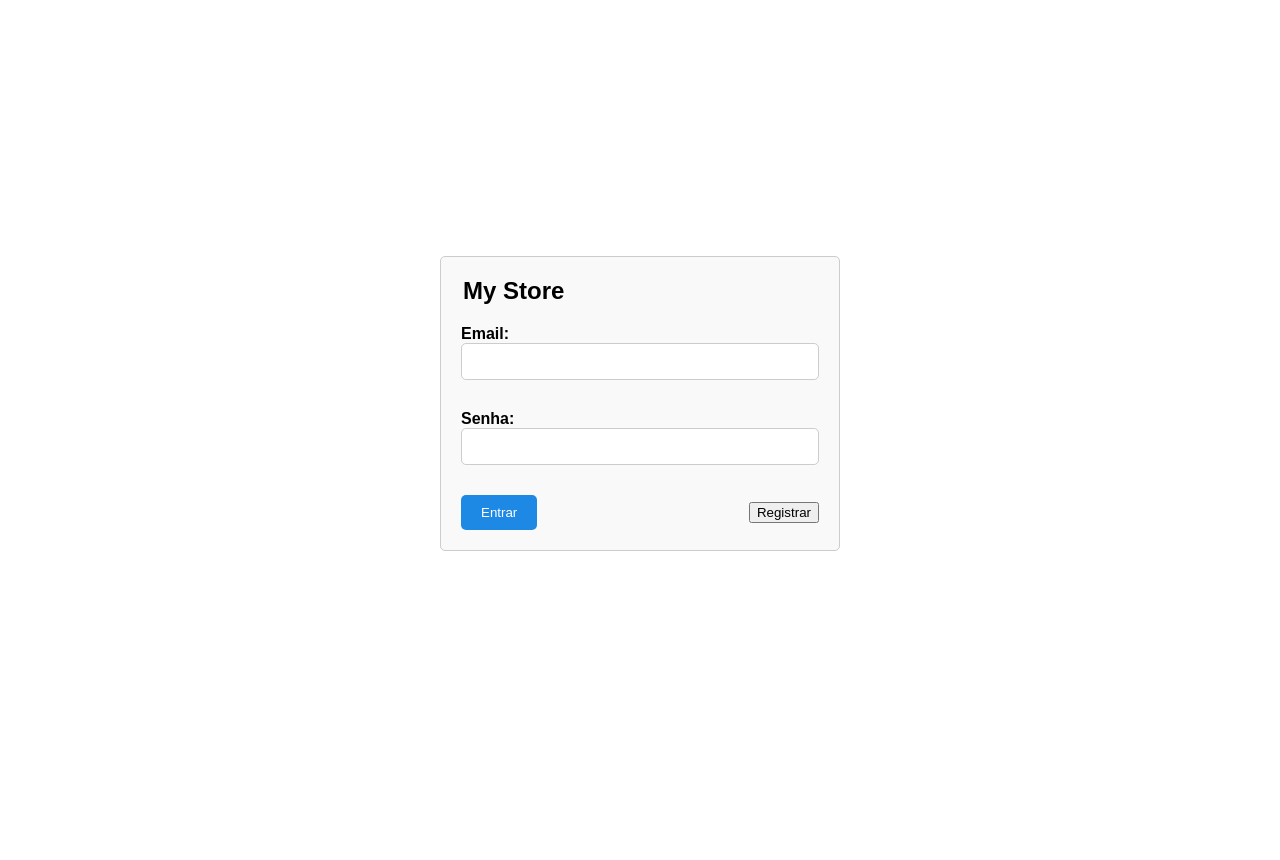
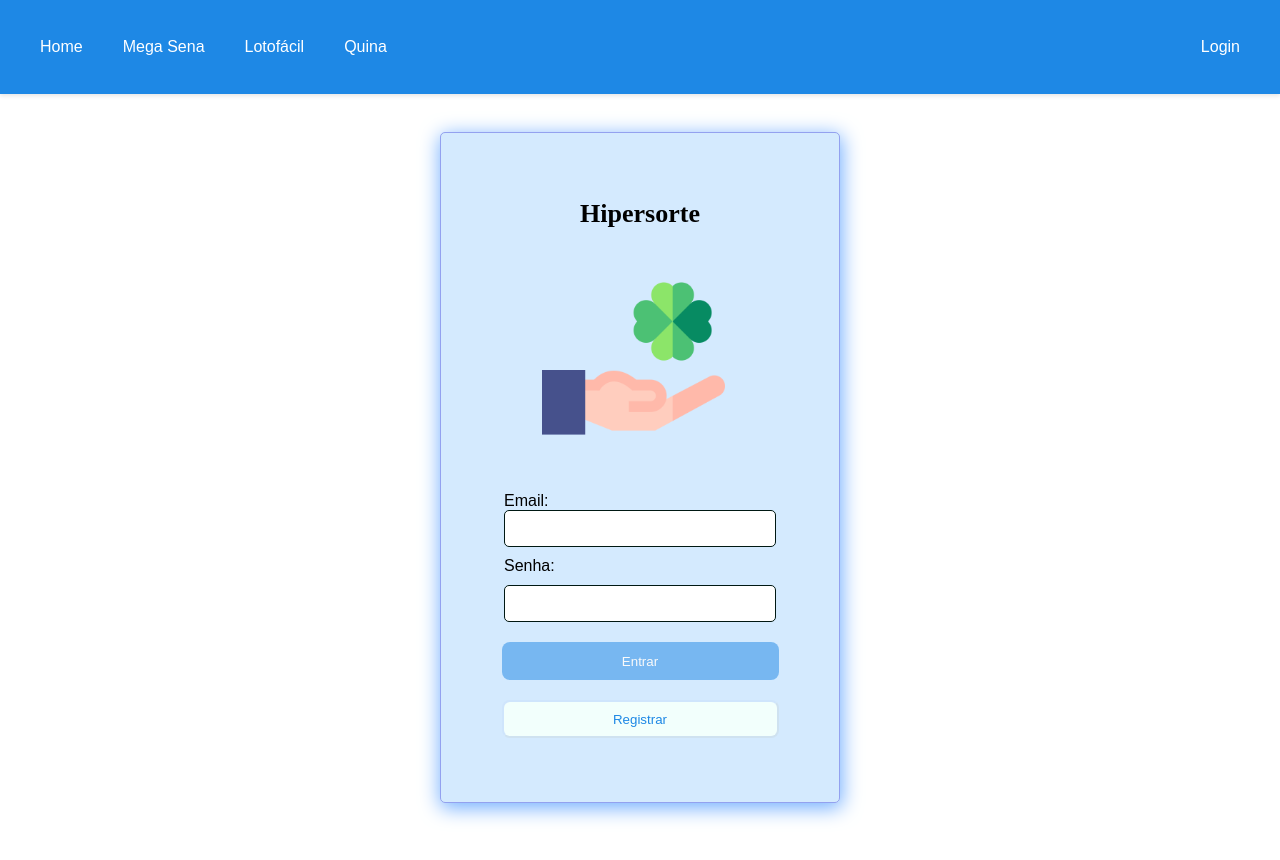
Before and after one commit to renatoft89/hipersorte, a React (Create React App) app in the folder front/: page /login in a window 1280 px wide. Shown: the top 860 px of the page. Before the commit the page ends 800 px from the top, so only its background shows below. Built offline with nearby package versions, Linux system fonts and the light colour scheme.

Commit message:
create css login

```diff
--- a/front/public/index.html
+++ b/front/public/index.html
@@ -2,7 +2,7 @@
 <html lang="pt-br">
   <head>
     <meta charset="utf-8" />
-    <link rel="icon" href="%PUBLIC_URL%/favicon.ico" />
+    <link rel="icon" href="%PUBLIC_URL%/sorte.png" />
     <meta name="viewport" content="width=device-width, initial-scale=1" />
     <meta name="theme-color" content="#000000" />
     <meta
@@ -16,6 +16,12 @@
     -->
     <link rel="manifest" href="%PUBLIC_URL%/manifest.json" />
     <title>Hipersorte</title>
+    <link rel="preconnect" href="https://fonts.googleapis.com" />
+    <link rel="preconnect" href="https://fonts.gstatic.com" crossorigin />
+    <link
+      href="https://fonts.googleapis.com/css2?family=Kanit:wght@300;400&family=Prompt:ital,wght@1,200&display=swap"
+      rel="stylesheet"
+    />
   </head>
   <body>
     <noscript>You need to enable JavaScript to run this app.</noscript>
--- a/front/src/App.css
+++ b/front/src/App.css
@@ -33,6 +33,6 @@ img {
 }
 
 /* Defina a caixa de modelo para ser o padrão */
-* {
+/* * {
   box-sizing: border-box;
-}
+} */
--- a/front/src/components/Home.js
+++ b/front/src/components/Home.js
@@ -7,7 +7,6 @@ const Home = () => {
     <div className="home-container">
       <Header /> {/* Insira o Header aqui */}
       <h2>Bem-vindo ao Hipersorte!</h2>
-      <p>Selecione uma opção abaixo para gerar números da loteria.</p>
       {/* ... (resto do código) */}
     </div>
   );
--- a/front/src/components/User/Login.js
+++ b/front/src/components/User/Login.js
@@ -1,8 +1,10 @@
 import React, { useState } from 'react';
 // import { useNavigate } from 'react-router-dom';
 import { useHistory } from "react-router-dom";
+import Sorte from '../../img/sorte.png';
 
 import '../../styles/Login.css';
+import Header from '../Header';
 // import { setUserLocalStorage } from '../utils/auxLocalStorage';
 // import { apiLoginUser } from '../utils/axiosToApi';
 
@@ -25,8 +27,8 @@ const Login = () => {
   };
 
   const handleLogin = async (event) => {
+    console.log('login');
     event.preventDefault();
-    console.log('login');
     const dataLogin = { email, password }
     try {
       // const { data } = await apiLoginUser('/user/auth', dataLogin);
@@ -57,13 +59,22 @@ const Login = () => {
   }
 
   return (
+    <>
+    <Header />
     <form className="form-login">
-      <fieldset>
-        <legend>My Store</legend>
-        <label>
+      <fieldset className="fieldset-login">
+        {/* <legend className="legend-login">Hipersorte</legend> */}
+        <h1 className="login-h1">Hipersorte</h1>
+        <label htmlFor='email'>
+          <img
+            className="logo-sorte"
+            src={Sorte}
+            alt="sorte-logo"
+          />
           Email:
           <input
             type="email"
+            className="input-email"
             value={email}
             name="email"
             onChange={handleChange} />
@@ -71,6 +82,7 @@ const Login = () => {
         <label>
           Senha:
           <input
+            className='input-password'
             type="password"
             value={password}
             name='password'
@@ -84,23 +96,23 @@ const Login = () => {
             className="button-login"
           >Entrar</button>
           <button
+            type="submit"
+            className="button-register"
             onClick={(handleRegistration)}
           >
             Registrar
           </button>
-          {
-            err ?
+          {err ?
             (
               <span
                 data-testid="common_register__element-invalid-login"
               >
                 {err}
               </span>
-              ) : ''
-          }
+            ) : ''}
         </div>
       </fieldset>
-    </form>
+    </form></>
   );
 };
 
--- a/front/src/styles/Login.css
+++ b/front/src/styles/Login.css
@@ -1,53 +1,103 @@
 /* login.css */
-
 .form-login {
-  max-width: 400px;
-  margin: 0 auto;
-  margin-top: 20%;
-  padding: 20px;
-  border: 1px solid #ccc;
-  border-radius: 5px;
-  background-color: #f9f9f9;
+  display: flex;
+  align-items: center;
+  flex-direction: row;
+  justify-content: center;
 }
 
-.form-login fieldset {
-  border: none;
-  padding: 0;
-  margin: 0;
+.fieldset-login {
+  align-items: center;
+  background: #0080f72b;
+  border: 1px solid #93a1ef;
+  border-radius: 5px;
+  box-shadow: 1px 4px 20px 1px rgb(113 174 255);
+  display: flex;
+  flex-direction: column;
+  max-height: 600px;
+  max-width: 270px;
+  padding: 5%;
+  margin-top: 3%;
+  margin-bottom: 5%;
 }
 
-.form-login legend {
-  font-size: 24px;
-  font-weight: bold;
-  margin-bottom: 20px;
+.login-h1 {
+  font-family: Bradley Hand, cursive;
+  font-size: 26px;
+  margin-top: 2px;
+  text-align: center;
 }
 
-.form-login label {
-  display: block;
-  margin-bottom: 10px;
-  font-weight: bold;
+.logo-sorte {
+  max-width: 183px;
+  padding: 38px;
 }
 
-.form-login input[type='email'],
-.form-login input[type='password'] {
-  width: 100%;
-  padding: 10px;
-  margin-bottom: 20px;
-  border: 1px solid #ccc;
-  border-radius: 5px;
-}
-
-.button-container {
-  display: flex;
-  justify-content: space-between;
-  align-items: center;
+.legend-login {
+  font-family: fantasy;
+  font-size: 26px;
+  margin-top: 2px;
+  text-align: center;
 }
 
 .button-login {
-  padding: 10px 20px;
   background-color: #1e88e5;
-  color: white;
   border: none;
+  border-radius: 8px;
+  color: #fafafa;
+  height: 38px;
+  margin-top: 20px;
+  width: 277px;
+}
+
+.button-login:disabled {
+  background-color: #1e88e582;
+}
+
+.button-register {
+  background-color: #f2fffc;
+  border-color: #0349ff24;
+  border-radius: 8px;
+  color: #1e88e5;
+  height: 38px;
+  margin-top: 20px;
+  width: 277px;
+}
+
+.input-email {
+  border: 1px solid #001813;
   border-radius: 5px;
+  display: block;
+  margin-bottom: 10px;
+  padding: 10px;
+  width: 250px;
+}
 
+.input-password {
+  border: 1px solid #001813;
+  border-radius: 5px;
+  display: block;
+  margin-top: 10px;
+  padding: 10px;
+  width: 250px;
 }
+
+/* Estilos para telas menores */
+@media screen and (max-width: 1080px) {
+  .fieldset-login {
+    max-width: 100%;
+    margin: 5% 10%;
+    padding: 5%;
+  }
+
+  .button-login,
+  .button-register {
+    width: calc(100% - 20px); /* Subtrai 20px para considerar o padding */
+    margin-top: 20px;
+  }
+
+  .input-email,
+  .input-password {
+    width: calc(100% - 20px); /* Subtrai 20px para considerar o padding */
+  }
+}
```
Also changed, not shown: front/src/img/sorte.png (added). Lines whose indentation alone changed are shown as unchanged.
